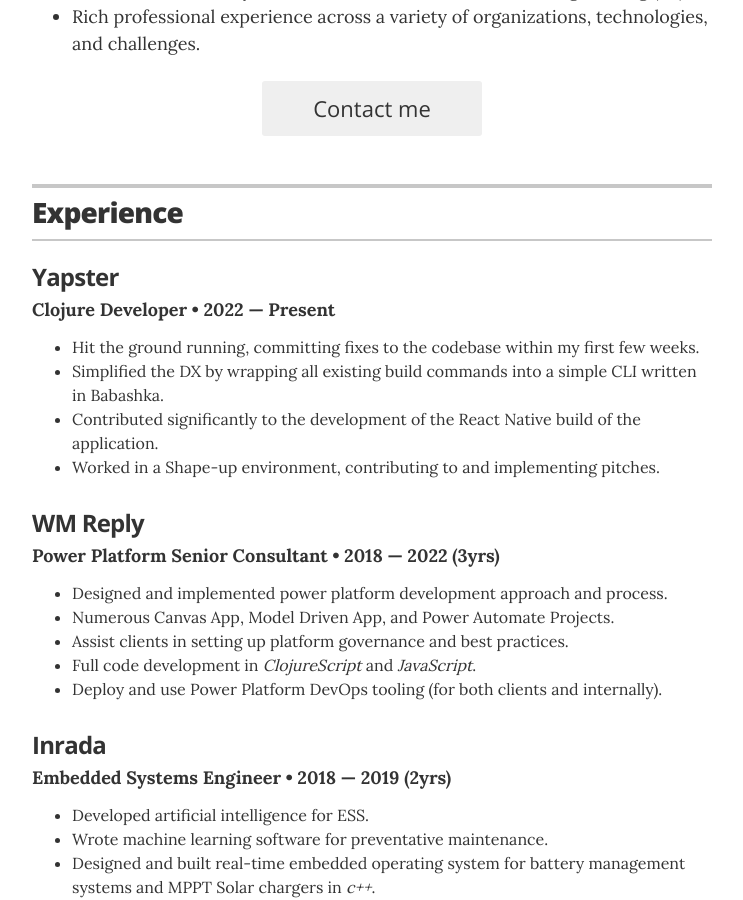
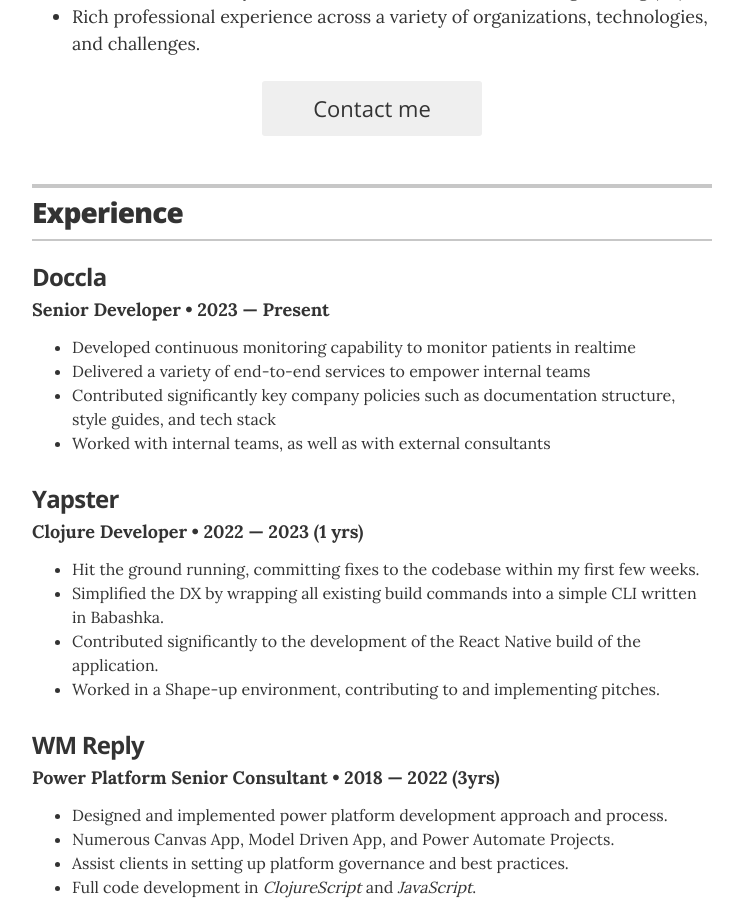
Before and after one commit to winterscar/resume, a Jekyll site: the page built from index.html, in a window 1280 px wide and 900 px high, scrolled down 328 px. Shown: the whole window, without its empty margins (268-1011 px from the left). Built offline with Jekyll 4.4.1, drawn with Linux system fonts in a browser that asks for light colours.

Commit message:
Add Doccla experience

```diff
--- a/_data/experience.yml
+++ b/_data/experience.yml
@@ -1,8 +1,18 @@
 # Jobs
 
+- company: Doccla
+  position: Senior Developer
+  duration: 2023 &mdash; Present
+  summary: |
+    <ul class="resume-item-list">
+      <li> Developed continuous monitoring capability to monitor patients in realtime </li>
+      <li> Delivered a variety of end-to-end services to empower internal teams </li>
+      <li> Contributed significantly key company policies such as documentation structure, style guides, and tech stack </li>
+      <li> Worked with internal teams, as well as with external consultants </li>
+    </ul>
 - company: Yapster
   position: Clojure Developer
-  duration: 2022 &mdash; Present
+  duration: 2022 &mdash; 2023 (1 yrs)
   summary: |
     <ul class="resume-item-list">
       <li> Hit the ground running, committing fixes to the codebase within my first few weeks. </li>
```
